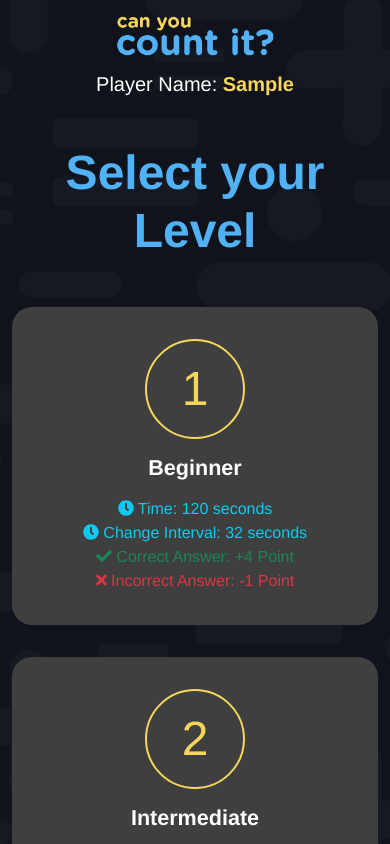
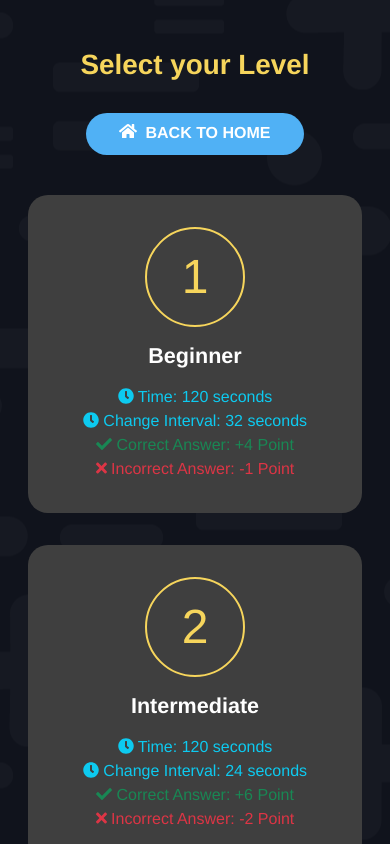
Before and after one commit to Mcooldown/can-you-count-it, a Vue app: page / in a window 390 px wide. Both pictures are taken after typing "Sample" into the empty fields and a click on the button "PLAY". Shown: the top 844 px of the page. Built offline with nearby package versions, Linux system fonts and the light colour scheme.

Commit message:
media query

```diff
--- a/src/components/Button.vue
+++ b/src/components/Button.vue
@@ -2,8 +2,8 @@
   <button class="btn c-btn">
     <div class="d-inline-flex">
       <i :class="icon"></i>
-      <h6 class="text-white mb-0 ms-2 fw-bold">
-        {{ title ? title : "" }}
+      <h6 class="text-white mb-0 ms-2 fw-bold" v-if="title">
+        {{ title }}
       </h6>
     </div>
   </button>
--- a/src/views/Home.vue
+++ b/src/views/Home.vue
@@ -4,11 +4,11 @@
   </div>
   <div class="c-home">
     <div class="row justify-content-center align-items-center">
-      <div class="col-md-4">
+      <div class="col-lg-4 col-md-6 col-11 my-4">
         <img src="../assets/can-you-count-it-logo.png" class="w-100" alt="" />
       </div>
       <div class="col-12"></div>
-      <div class="col-md-3">
+      <div class="col-lg-2 col-md-4 col-10 my-4">
         <form @submit.prevent="handleSubmit" class="c-form">
           <input
             type="text"
@@ -64,13 +64,10 @@ export default {
 .c-home {
   padding-top: 5rem;
 }
-.c-form {
-  margin-top: 4rem;
-}
 
 .c-input {
   background: rgb(63, 63, 63);
-  padding: 15px 20px;
+  padding: 10px 20px;
   border-radius: 50px;
   color: white;
 }
--- a/src/views/Level.vue
+++ b/src/views/Level.vue
@@ -1,18 +1,13 @@
 <template>
-  <div class="d-md-flex justify-content-between pt-2">
-    <img
-      src="../assets/can-you-count-it-logo.png"
-      height="40"
-      class="my-2"
-      alt=""
-    />
-    <h5 class="text-white my-2">
-      Player Name: <span class="c-text-yellow fw-bold">{{ name }}</span>
-    </h5>
-  </div>
-  <h1 class="c-title c-text-blue">Select your Level</h1>
   <div class="row justify-content-center">
-    <div class="col-md-8">
+    <div class="col-lg-8 col-md-10 col-11">
+      <h1 class="fw-bold c-text-yellow mt-5">Select your Level</h1>
+      <Button
+        class="mt-4"
+        title="BACK TO HOME"
+        icon="fas fa-home"
+        @click="goToHome"
+      />
       <div class="row justify-content-center mt-4">
         <div
           class="col-md-6 my-3"
@@ -59,11 +54,12 @@
 <script>
 import levelData from "../data/levels.json";
 import Copyright from "../components/Copyright.vue";
+import Button from "../components/Button.vue";
 
 export default {
-  components: { Copyright },
+  components: { Copyright, Button },
   props: ["name"],
-  emits: ["finished"],
+  emits: ["finished", "goToHome"],
   setup(_, { emit }) {
     const levels = levelData.levels;
 
@@ -71,18 +67,16 @@ export default {
       emit("finished", level);
     };
 
-    return { levels, handleFinished };
+    const goToHome = () => {
+      emit("goToHome", 1);
+    };
+
+    return { levels, handleFinished, goToHome };
   },
 };
 </script>
 
 <style scoped>
-.c-title {
-  font-size: 48px;
-  font-weight: bold;
-  margin-top: 3rem;
-}
-
 .c-level-box {
   background: rgb(63, 63, 63);
   border-radius: 20px;
--- a/src/views/Main.vue
+++ b/src/views/Main.vue
@@ -3,19 +3,25 @@
     <div class="c-background" id="background">
       <div class="container-fluid">
         <Home v-if="step === 1" @finished="handleSelectLevel" />
-        <Level v-else-if="step === 2" :name="name" @finished="handlePlay" />
+        <Level
+          v-else-if="step === 2"
+          :name="name"
+          @finished="handlePlay"
+          @goToHome="goToStep"
+        />
         <Play
           v-else-if="step === 3"
           :name="name"
           :level="level"
           @finished="handleResult"
+          @goToLevel="goToStep"
         />
         <Result
           v-else-if="step === 4"
           :name="name"
           :level="level"
           :score="score"
-          @playAgain="handlePlayAgain"
+          @playAgain="goToStep"
         />
       </div>
     </div>
@@ -63,14 +69,6 @@ export default {
       goToStep(2);
     };
 
-    const handlePlayAgain = (stepParam) => {
-      if (stepParam === 1) {
-        name.value = null;
-      }
-      level.value = null;
-      goToStep(stepParam);
-    };
-
     return {
       step,
       name,
@@ -79,7 +77,7 @@ export default {
       score,
       handleSelectLevel,
       level,
-      handlePlayAgain,
+      goToStep,
     };
   },
 };
--- a/src/views/Play.vue
+++ b/src/views/Play.vue
@@ -1,34 +1,31 @@
 <template>
-  <div class="c-top row justify-content-between" v-if="countdownTime <= 0">
-    <div class="col-md-4 order-1 order-md-1 text-center text-md-start my-2">
-      <h5 class="text-white">
+  <div class="pt-3" v-if="countdownTime <= 0">
+    <div class="text-end mb-5">
+      <Button icon="fas fa-sign-out-alt" @click="goToLevel" />
+    </div>
+    <h5 class="text-white mb-4">
+      Remaining Time:
+      <span class="text-danger fw-bold">{{ playTime }} seconds</span>
+    </h5>
+    <h5 class="text-white">
+      Total Score: <br />
+      <span class="c-text-yellow fw-bold">{{ score }} Points</span>
+    </h5>
+  </div>
+  <div class="pt-3">
+    <div class="c-countdown-wrapper" v-if="countdownTime > 0">
+      <h5 class="text-white mb-5">
         Player Name: <span class="c-text-yellow fw-bold">{{ name }}</span>
         <br />
         Level: <span class="c-text-yellow fw-bold">{{ level.name }}</span>
       </h5>
-    </div>
-    <div class="col-md-4 order-3 order-md-2 text-center my-2">
-      <h5 class="text-white">
-        Remaining Time:
-        <span class="text-danger fw-bold">{{ playTime }} seconds</span>
-      </h5>
-    </div>
-    <div class="col-md-4 order-2 order-md-3 text-center text-md-end my-2">
-      <h5 class="text-white">
-        Total Score: <br />
-        <span class="c-text-blue fw-bold">{{ score }} Points</span>
-      </h5>
-    </div>
-  </div>
-  <div class="c-play">
-    <div class="c-countdown-wrapper" v-if="countdownTime > 0">
-      <h5 class="text-white fw-bold mb-4">Game will start in</h5>
+      <p class="text-white fw-bold mb-4">Game will start in</p>
       <div class="c-countdown">
         {{ countdownTime }}
       </div>
     </div>
     <div v-if="isPlaying">
-      <div class="c-question">
+      <div class="d-flex justify-content-center align-items-center mt-4">
         <h1 class="c-number">{{ firstNumber }}</h1>
         <h1 class="mx-4">+</h1>
         <h1 class="c-number">{{ secondNumber }}</h1>
@@ -48,7 +45,7 @@
             <div class="row justify-content-center">
               <div class="col-4 my-3" v-for="answer in answers" :key="answer">
                 <div class="c-answer-box py-3" @click="handleClick(answer)">
-                  <h2 class="m-0">{{ answer }}</h2>
+                  <h2 class="m-0 fw-bold">{{ answer }}</h2>
                 </div>
               </div>
             </div>
@@ -63,10 +60,12 @@
 <script>
 import { onMounted, ref } from "vue";
 import Copyright from "../components/Copyright.vue";
+import Button from "../components/Button.vue";
+
 export default {
-  components: { Copyright },
+  components: { Copyright, Button },
   props: ["name", "level"],
-  emits: ["finished"],
+  emits: ["finished", "goToLevel"],
   setup(props, { emit }) {
     const score = ref(0);
     const countdown = ref(null);
@@ -91,6 +90,10 @@ export default {
           startPlay();
         }
       }, 1000);
+    };
+
+    const goToLevel = () => {
+      emit("goToLevel", 2);
     };
 
     const handleFinished = () => {
@@ -162,6 +165,7 @@ export default {
       answers,
       handleClick,
       roundTime,
+      goToLevel,
     };
   },
 };
@@ -172,8 +176,8 @@ export default {
   margin-top: 5rem;
 }
 .c-countdown {
-  width: 100px;
-  height: 100px;
+  width: 6rem;
+  height: 6rem;
   background: #50b1f5;
   color: white;
   border-radius: 50%;
@@ -184,28 +188,10 @@ export default {
   font-weight: bold;
 }
 
-.c-question {
-  display: flex;
-  align-items: center;
-  justify-content: center;
-}
-
 .c-number {
   color: #50b1f5;
   font-weight: bold;
   font-size: 56px;
-}
-
-.c-play {
-  padding-top: 1rem;
-}
-
-.c-top {
-  padding-top: 0.25rem;
-}
-
-.c-answer {
-  padding-top: 2rem;
 }
 
 .c-answer-box {
--- a/src/views/Result.vue
+++ b/src/views/Result.vue
@@ -1,44 +1,45 @@
 <template>
   <div class="c-result">
     <div class="row justify-content-center">
-      <div class="col-md-2">
+      <div class="col-lg-2 col-md-4 col-8">
         <img src="../assets/can-you-count-it-logo.png" class="w-100" alt="" />
       </div>
       <div class="col-12"></div>
-      <div class="col-md-6">
-        <div class="c-result-box">
-          <h1 class="c-time-up">Time's Up</h1>
-          <h4 class="text-white mt-4">
+      <div class="col-lg-6 col-md-8 col-11">
+        <div class="c-result-box mt-4">
+          <h1 class="c-text-yellow fw-bold">Time's Up</h1>
+          <h5 class="text-white mt-4">
             Congratulations, <span class="fw-bold c-text-blue">{{ name }}</span
             >!
-          </h4>
-          <h4 class="mt-3 text-white">
+          </h5>
+          <h5 class="mt-3 text-white">
             You've got
             <span class="fw-bold c-text-blue">{{ score }}</span> point(s) as
             your total score on
             <span class="fw-bold c-text-blue">{{ level.name }}</span> level.
-          </h4>
+          </h5>
         </div>
-        <div class="mt-4">
+      </div>
+      <div class="col-12"></div>
+      <div class="col-lg-2 col-md-4 col-10 mt-3">
         <Button
           title="PLAY AGAIN"
           icon="fas fa-play"
           @click="handlePlayAgain(2)"
-            class="me-3 my-2"
+          class="d-block w-100 my-3"
         />
         <Button
           title="HOME"
-            class="me-3 my-2"
+          class="d-block w-100 my-3"
           icon="fa fa-home"
           @click="handlePlayAgain(1)"
         />
         <Button
           title="LEADERBOARD"
-            class="my-2"
+          class="d-block w-100 my-3"
           icon="fas fa-trophy"
           @click="handleLeaderboard"
         />
-        </div>
       </div>
     </div>
   </div>
@@ -71,16 +72,9 @@ export default {
   padding-top: 5rem;
 }
 
-.c-time-up {
-  color: #f6d55c;
-  font-weight: bold;
-  font-size: 56px;
-}
-
 .c-result-box {
   background: rgb(63, 63, 63);
   border-radius: 20px;
   padding: 2rem 1rem;
-  margin-top: 3rem;
 }
 </style>
```
Lines whose indentation alone changed are shown as unchanged.
